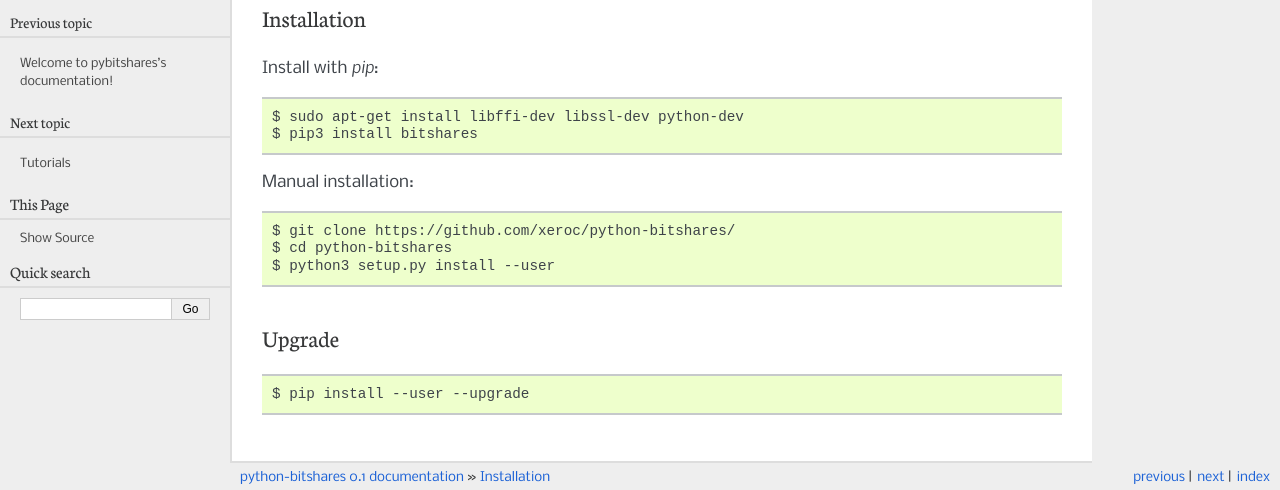
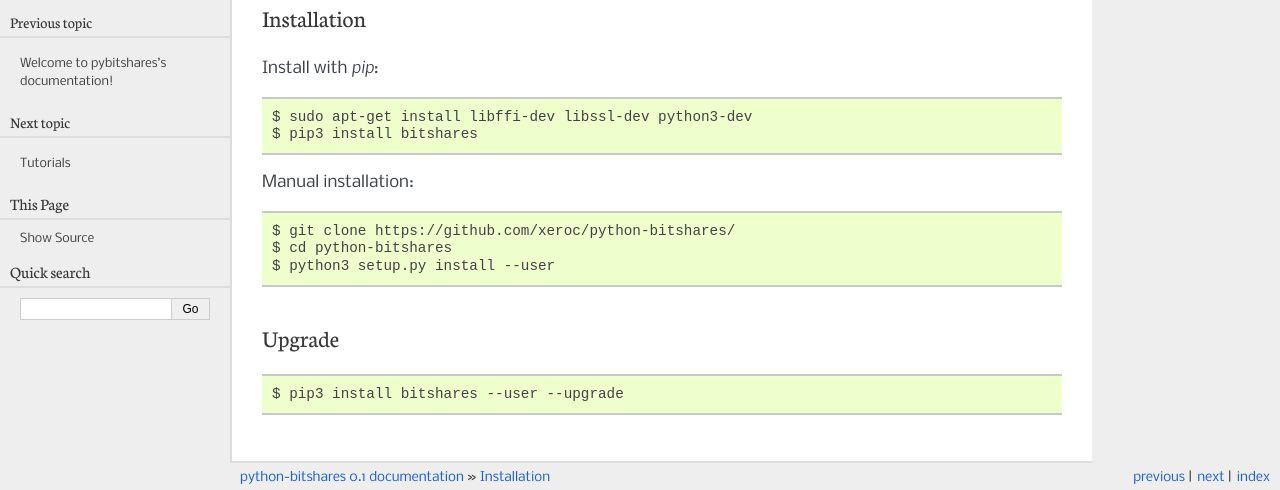
Before and after one commit to bitshares/python-bitshares, a Sphinx documentation site: the page built from docs/installation.rst, in a window 1280 px wide. Shown: the part 136-626 px from the top of the page. Built offline with Sphinx 7.4.7, drawn with Linux system fonts in a browser that asks for light colours; pages that are not in the unit, such as notebooks, are missing from menus.

Commit message:
[docs] installation updates fixes #70

```diff
--- a/docs/installation.rst
+++ b/docs/installation.rst
@@ -9,7 +9,7 @@
 
 ::
 
-    $ sudo apt-get install libffi-dev libssl-dev python-dev
+    $ sudo apt-get install libffi-dev libssl-dev python3-dev
     $ pip3 install bitshares
 
 Manual installation:
@@ -25,4 +25,4 @@
 
 ::
 
-   $ pip install --user --upgrade
+   $ pip3 install bitshares --user --upgrade
```
